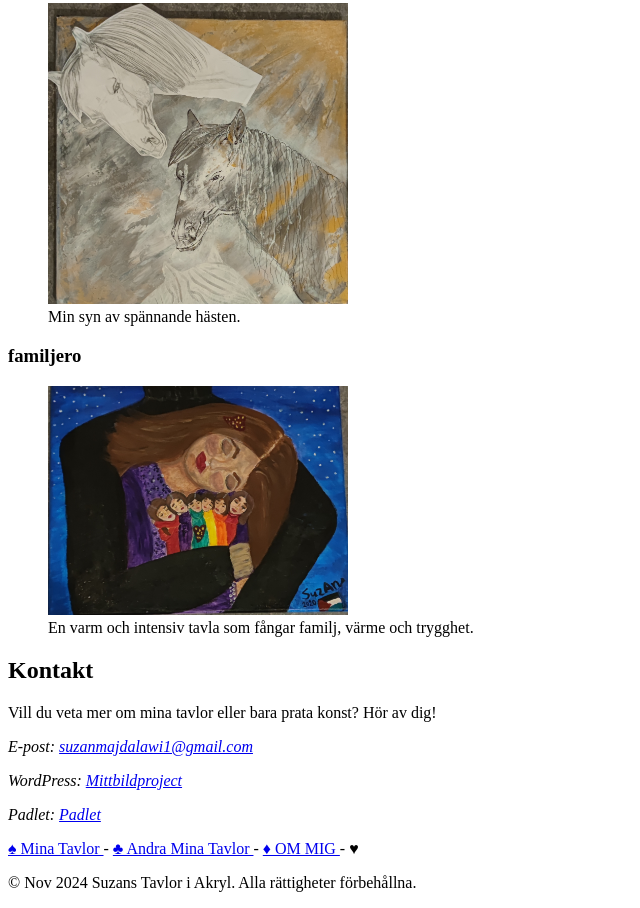
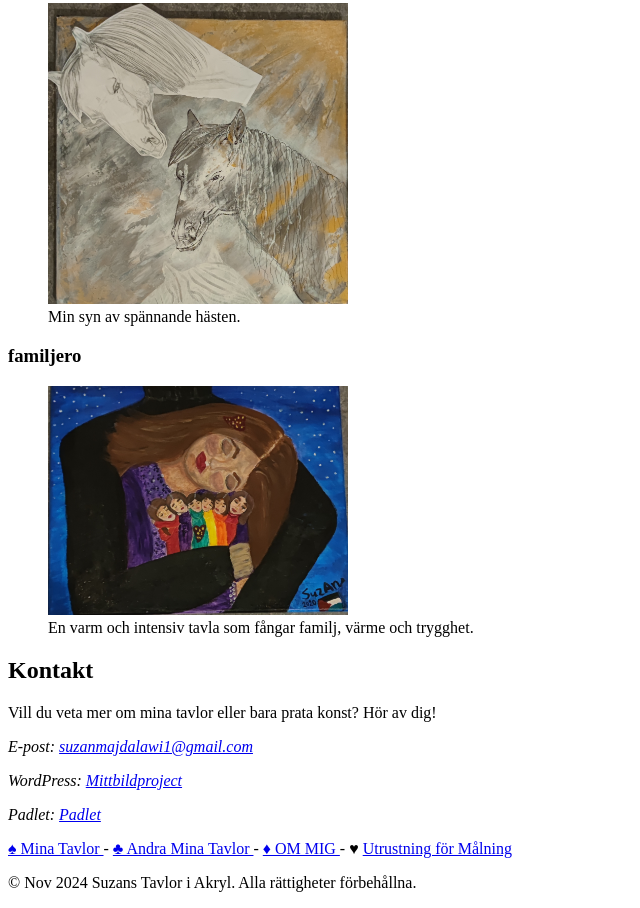
Before and after one commit to Sai24020/Min-Hobby-sida, a plain HTML site: page My-hobby/index.html in a window 1280 px wide. Shown: the part 1452-2360 px from the top of the page, without its empty margins (0-640 px from the left). Drawn offline with Linux system fonts and the light colour scheme.

Commit message:
lite kodtillägg

```diff
--- a/My-hobby/index.html
+++ b/My-hobby/index.html
@@ -23,7 +23,7 @@
         <h1>Mina Tavlor i Akryl</h1>
         <nav>
             <ul>
-                <li><a href="#Utrustning">Utrustning för Målning</a></li>
+                <li><a href="#utrustning-målning">Utrustning för Målning</a></li>
                 <li><a href="#om-mig">Om Mig</a></li>
                 <li><a href="#mina-tavlor">Mina Tavlor</a></li>
                 <li><a href="#andra-mina-tavlor">Andra Mina Tavlor</a></li>
@@ -40,7 +40,7 @@
         <p>Jag har målat i flera år och hittar inspiration i naturen, känslor och vardagslivet.</p>
     </section>
 
-    <section id="utrustning">
+    <section id="utrustning-målning">
         <h2>Utrustning för målning</h2>
         <p>För att rita en tavla behövs några grundläggande i färg och blanda färg:</p>
         <p>Lär dig i denna tabel. Blanda grundfärgskombinationer med varandra för att bli nya secondary färg.</p>
@@ -153,7 +153,7 @@
 
     <!-- Footer ..För enkel navigering mellan h2 titlar -->
     <footer>
-        <a href="#mina-tavlor"> &spades; Mina Tavlor  </a> - <a href="#andra-mina-tavlor"> &clubs; Andra Mina Tavlor </a> - <a href="#om-mig"> &diams; OM MIG </a> - &hearts;
+        <a href="#mina-tavlor"> &spades; Mina Tavlor  </a> - <a href="#andra-mina-tavlor"> &clubs; Andra Mina Tavlor </a> - <a href="#om-mig"> &diams; OM MIG </a> - &hearts; <a href="#utrustning-målning"> Utrustning för Målning </a>
         <p>&copy; Nov 2024 Suzans Tavlor i Akryl. Alla rättigheter förbehållna.</p>
     </footer>
 
```
